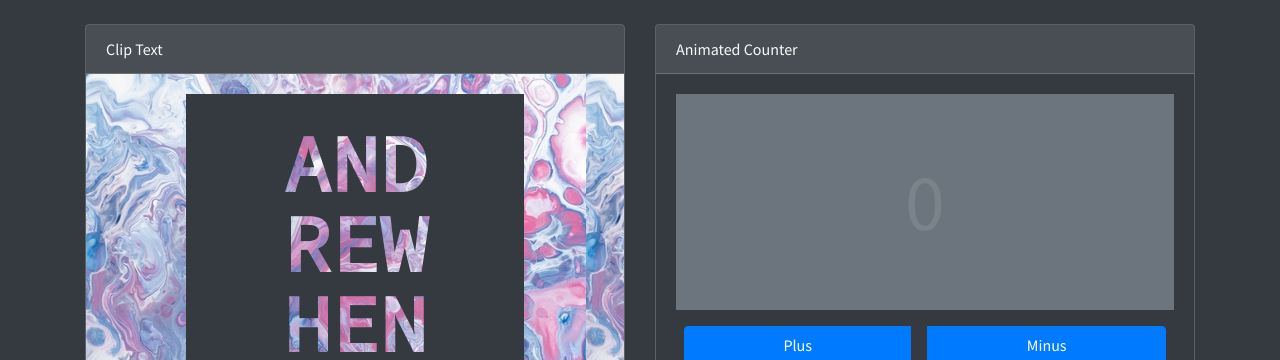
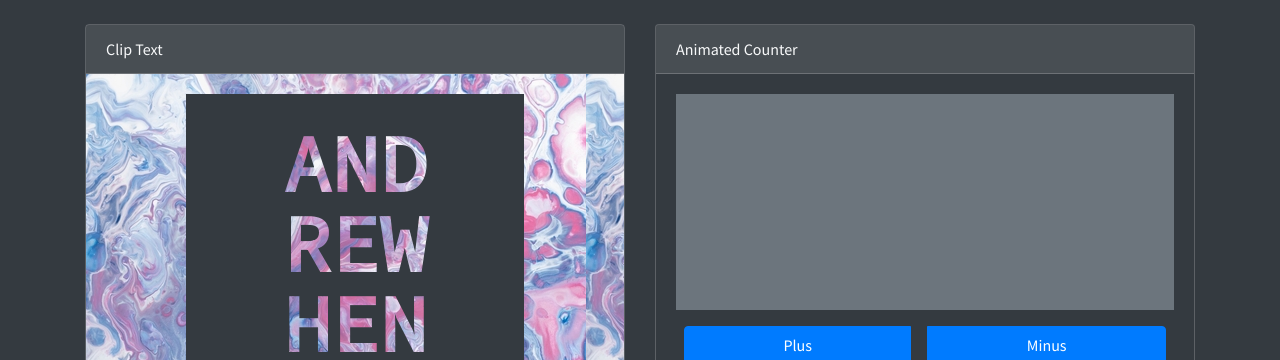
Before and after one commit to mrandrewian/react-components, a React (Create React App) app: page / in a window 1280 px wide. Shown: the top 360 px of the page. Built offline with nearby package versions, Linux system fonts and the light colour scheme.

Commit message:
trying and failing to animate individual digits

```diff
--- a/src/components/AnimatedCounter/AnimatedCounter.js
+++ b/src/components/AnimatedCounter/AnimatedCounter.js
@@ -1,4 +1,4 @@
-import React, { useState } from "react";
+import React, { useState, useEffect } from "react";
 import { Card, ButtonGroup, Button } from "react-bootstrap";
 import { numberToArray } from "../../utils/numberToArray";
 import { useTrail, animated } from 'react-spring'
@@ -9,14 +9,18 @@ const config = { mass: 5, tension: 2000, friction: 200 }
 const AnimatedCounter = () => {
   const [rawNumber, setRawNumber] = useState(0);
   const [numberArray, setNumberArray] = useState(numberToArray(0));
-  const [toggle, setToggle] = useState(true)
+  const [toggle, setToggle] = useState(false);
   const trail = useTrail(numberArray.length, {
     config,
     opacity: toggle ? 1 : 0,
     x: toggle ? 0 : 20,
     height: toggle ? 80 : 0,
     from: { opacity: 0, x: 20, height: 0 },
-  })
+  });
+
+  useEffect(() => {
+    // setToggle(true);
+  });
 
   const plus = (currentRawNumber, number = 1) => {
     const newNumber = currentRawNumber + number;
@@ -33,20 +37,8 @@ const AnimatedCounter = () => {
   return (
     <Card.Body>
       <Card.Text className="text-center p-5">
-        {/* {this.state.numberArray.map(function(number, index) {
-          return (
-            <animated.span key={index}>
-              {number}
-            </animated.span>
-          );
-        })} */}
-        {trail.map(({ x, height, ...rest }, index) => (
-          <animated.div
-            key={numberArray[index]}
-            className="trails-text"
-            style={{ ...rest, transform: x.interpolate(x => `translate3d(0,${x}px,0)`) }}>
-            <animated.span style={{ height }}>{numberArray[index]}</animated.span>
-          </animated.div>
+        {trail.map(({ x, opacity, ...rest }, index) => (
+            <animated.span style={{ opacity }}>{numberArray[index]}</animated.span>
         ))}
       </Card.Text>
       <ButtonGroup className="w-100">
```
